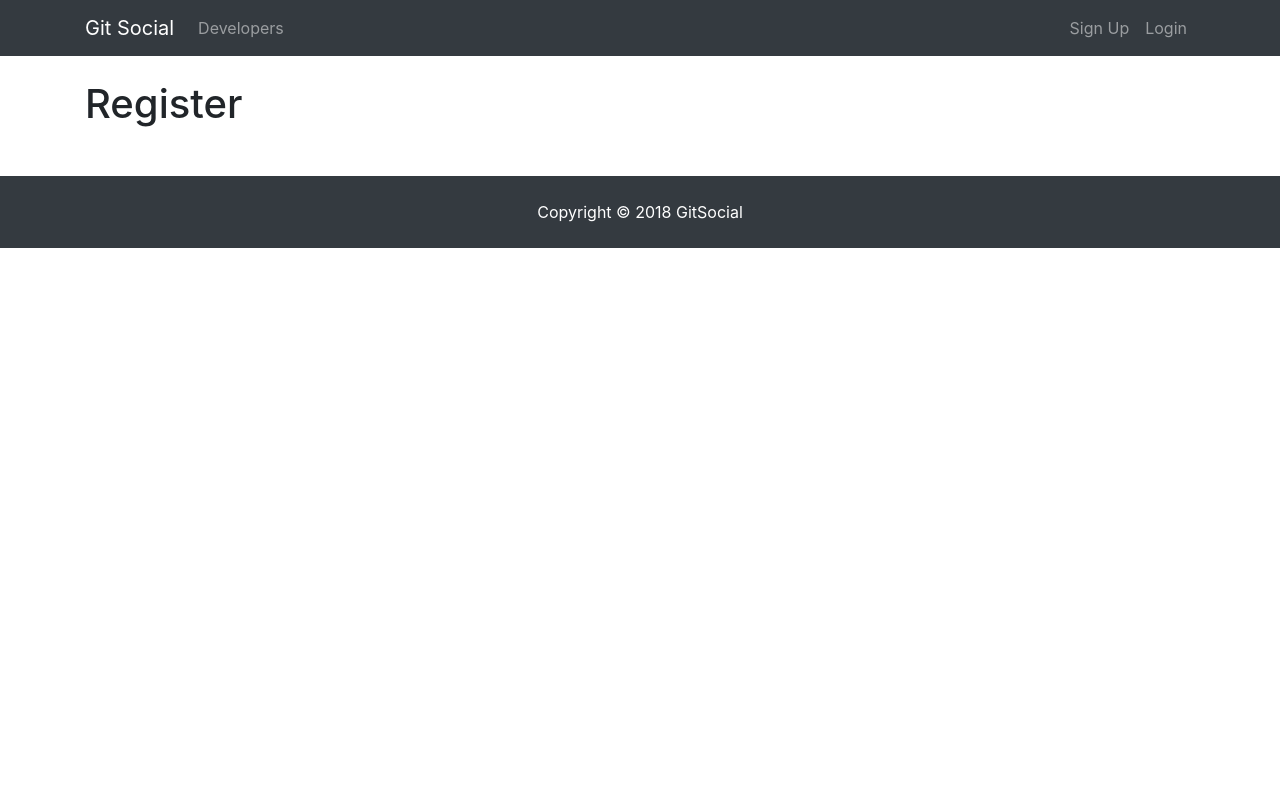
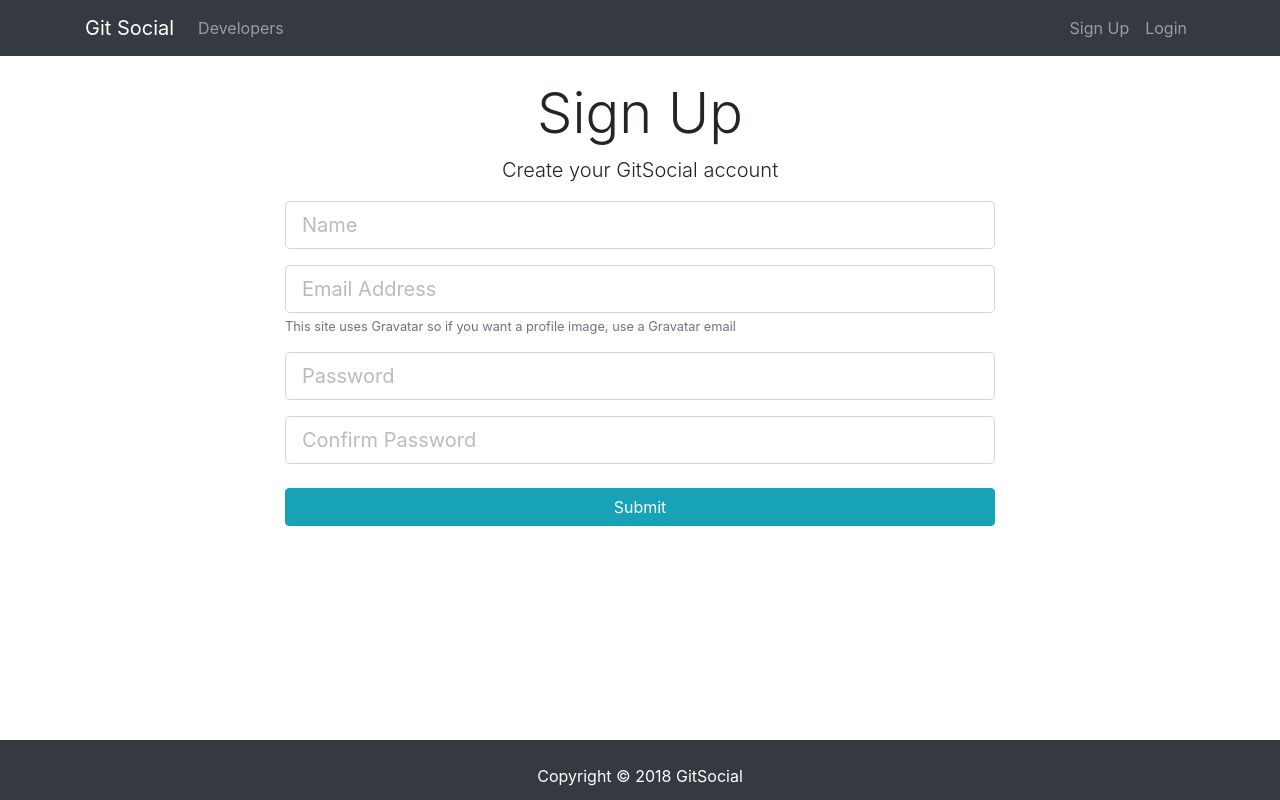
Before and after one commit to RBazelais/git-social, a React (Create React App) app in the folder client/: page /Register in a window 1280 px wide. Built offline with nearby package versions, Linux system fonts and the light colour scheme.

Commit message:
Set up form submission and temp states for login and reg components

```diff
--- a/client/src/App.css
+++ b/client/src/App.css
@@ -8,13 +8,20 @@
 	background: url('./img/stockcoding.jpg') no-repeat;
 	background-size: cover;
 	background-position: center;
-	height: 100vh;
+	height: 90vh;
 	margin-top: -24px;
 	margin-bottom: -50px;
 }
 
 .landing-inner {
 	padding-top: 80px;
+}
+
+.footer{
+	position: absolute;
+    bottom: 0;
+    width: 100%;
+    height: 60px;
 }
 
 .dark-overlay {
--- a/client/src/components/auth/Login.js
+++ b/client/src/components/auth/Login.js
@@ -1,10 +1,62 @@
 import React, { Component } from 'react'
 
 class Login extends Component {
+	constructor() {
+		super();
+		this.state ={
+			email: '',
+			password: '',
+			errors: {}
+		}
+		this.onChange = this.onChange.bind(this);
+		this.onSubmit = this.onSubmit.bind(this);
+	}
+
+	onChange(e) {
+		this.setState({ [e.target.name]: e.target.value });
+	}
+
+	onSubmit(e) {
+		e.preventDefault();
+		const thisUser = {
+			email: this.state.email,
+			password: this.state.password,
+		}
+		console.log(thisUser);
+	}
 	render() {
 		return (
-			<div>
-				<h1>Login</h1>
+			<div className="login">
+				<div className="container">
+					<div className="row">
+						<div className="col-md-8 m-auto">
+							<h1 className="display-4 text-center">Log In</h1>
+							<p className="lead text-center">Sign in to your GitSocial account</p>
+							<form onSubmit={ this.onSubmit }>
+								<div className="form-group">
+									<input
+										type="email"
+										className="form-control form-control-lg"
+										placeholder="Email Address"
+										name="email"
+										value={ this.state.email }
+										onChange={ this.onChange }
+									/>
+								</div>
+								<div className="form-group">
+									<input
+										type="password"
+										className="form-control form-control-lg" placeholder="Password"
+										name="password"
+										value={ this.state.password }
+										onChange={ this.onChange }
+									/>
+								</div>
+								<input type="submit" className="btn btn-info btn-block mt-4" />
+							</form>
+						</div>
+					</div>
+				</div>
 			</div>
 		)
 	}
--- a/client/src/components/auth/Register.js
+++ b/client/src/components/auth/Register.js
@@ -1,10 +1,85 @@
 import React, { Component } from 'react'
 
 class Register extends Component {
+	// Each field has to have its own component state
+	constructor() {
+		super();
+		this.state ={
+			name: '',
+			email: '',
+			password: '',
+			confirmPassword: '',
+			errors: {}
+		}
+		this.onChange = this.onChange.bind(this);
+		this.onSubmit = this.onSubmit.bind(this);
+	}
+
+	onChange(e) {
+		this.setState({ [e.target.name]: e.target.value });
+	}
+
+	onSubmit(e) {
+		e.preventDefault();
+		const newUser = {
+			name: this.state.name,
+			email: this.state.email,
+			password: this.state.password,
+			confirmPassword: this.state.confirmPassword
+		}
+		console.log(newUser);
+	}
 	render() {
 		return (
-			<div>
-				<h1>Register</h1>
+			<div className="register">
+				<div className="container">
+					<div className="row">
+						<div className="col-md-8 m-auto">
+							<h1 className="display-4 text-center">Sign Up</h1>
+							<p className="lead text-center">Create your GitSocial account</p>
+							<form onSubmit={ this.onSubmit }>
+								<div className="form-group">
+									<input
+										type="text"
+										className="form-control form-control-lg" placeholder="Name"
+										name="name"
+										value={ this.state.name }
+										onChange={ this.onChange }
+									/>
+								</div>
+								<div className="form-group">
+									<input
+										type="email"
+										className="form-control form-control-lg" placeholder="Email Address"
+										name="email"
+										value={ this.state.email }
+										onChange={ this.onChange }
+									/>
+									<small className="form-text text-muted">This site uses Gravatar so if you want a profile image, use a Gravatar email</small>
+								</div>
+								<div className="form-group">
+									<input
+										type="password"
+										className="form-control form-control-lg" placeholder="Password"
+										name="password"
+										value={ this.state.password }
+										onChange={ this.onChange }
+									/>
+								</div>
+								<div className="form-group">
+									<input
+										type="password"
+										className="form-control form-control-lg" placeholder="Confirm Password"
+										name="confirmPassword"
+										value={ this.state.confirmPassword }
+										onChange={ this.onChange }
+									/>
+								</div>
+								<input type="submit" className="btn btn-info btn-block mt-4" />
+							</form>
+						</div>
+					</div>
+				</div>
 			</div>
 		)
 	}
--- a/client/src/components/layout/Footer.js
+++ b/client/src/components/layout/Footer.js
@@ -2,7 +2,7 @@
 
 function Footer() {
   return (
-    <footer className="bg-dark text-white mt-5 p-4 text-center">
+    <footer className="footer bg-dark text-white mt-5 p-4 text-center">
         Copyright &copy; {new Date().getFullYear()} GitSocial
     </footer>
   );
```
